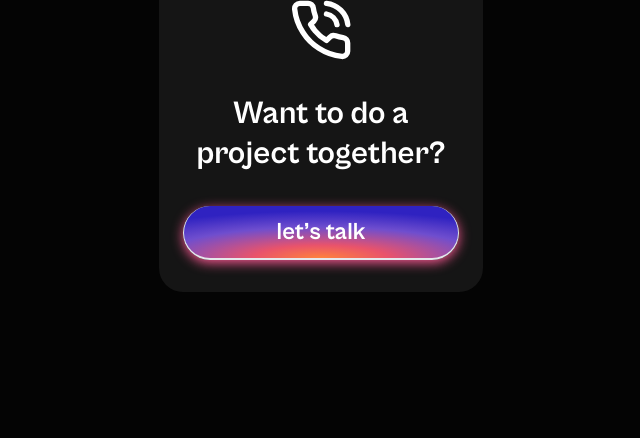
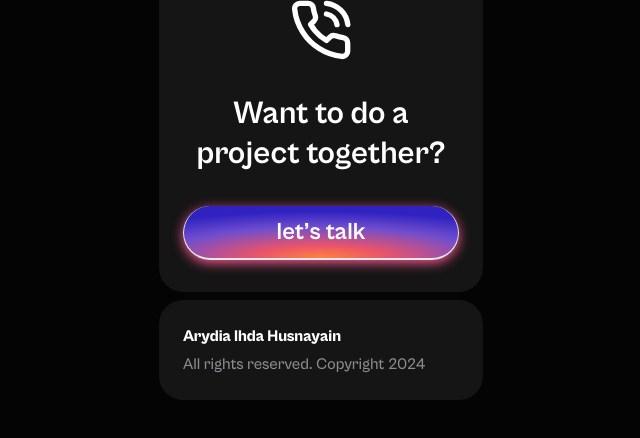
Before and after one commit to arydiaihdahusnayainfe/landing-page-1, a React (Vite) app: page / in a window 1280 px wide. Shown: the part 3684-4122 px from the top of the page, without its empty margins (319-959 px from the left). Built offline with nearby package versions, Linux system fonts and the light colour scheme.

Commit message:
Add Section Footer

```diff
--- a/src/App.jsx
+++ b/src/App.jsx
@@ -2,6 +2,7 @@ import SocialMedia from "./components/Social_Media/SocialMedia";
 import Company from "./components/company/Company";
 import Contact from "./components/contact/Contact";
 import Experience from "./components/experience/Experience";
+import Footer from "./components/footer/Footer";
 import Location from "./components/location/Location";
 import NavBar from "./components/navbar/NavBar";
 import Profile from "./components/profile/Profile";
@@ -27,6 +28,7 @@ function App() {
             <Project />
             <SeeMore />
             <Contact />
+            <Footer />
         </div>
       </div>
     </div>
--- /dev/null
+++ b/src/components/footer/Footer.jsx
@@ -0,0 +1,18 @@
+function Footer() {
+  return (
+    <>
+      <footer className="mt-2 text-white">
+        <div className="bg-section rounded-3xl p-6">
+          <p className="text-[16px] cabinet-grotesk-extrabold">
+            Arydia Ihda Husnayain
+          </p>
+          <p className="mt-1 text-[16px] cabinet-grotesk-medium text-[#8A8B90]">
+            All rights reserved. Copyright 2024
+          </p>
+        </div>
+      </footer>
+    </>
+  );
+}
+
+export default Footer;
```
